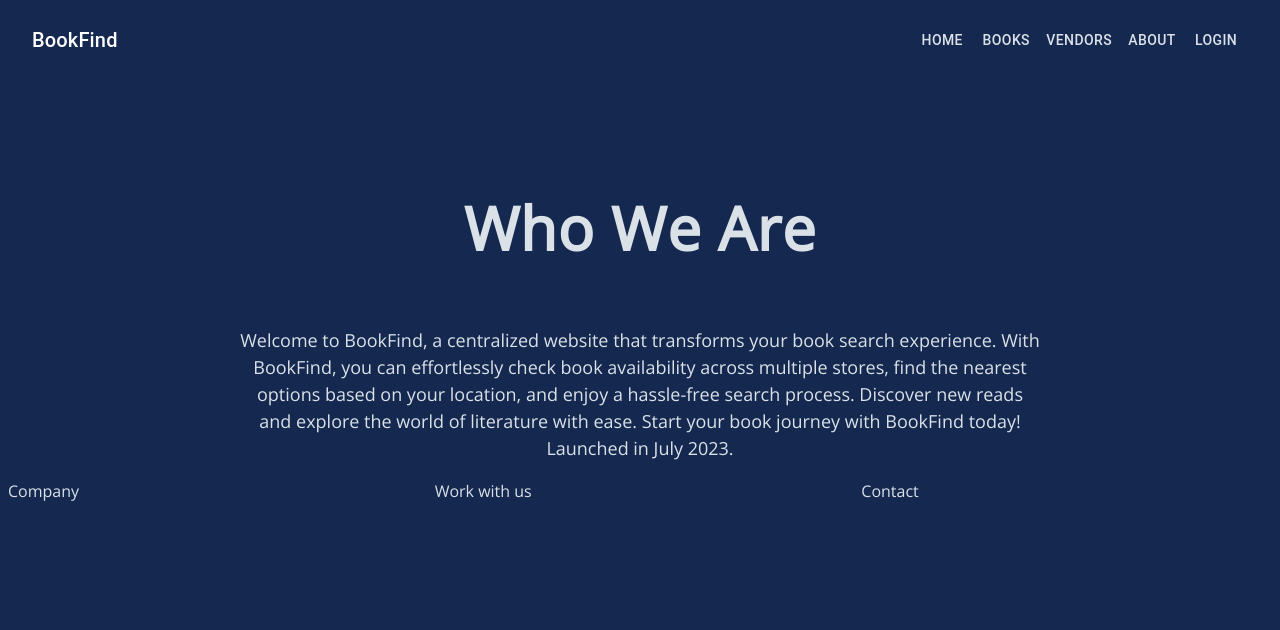
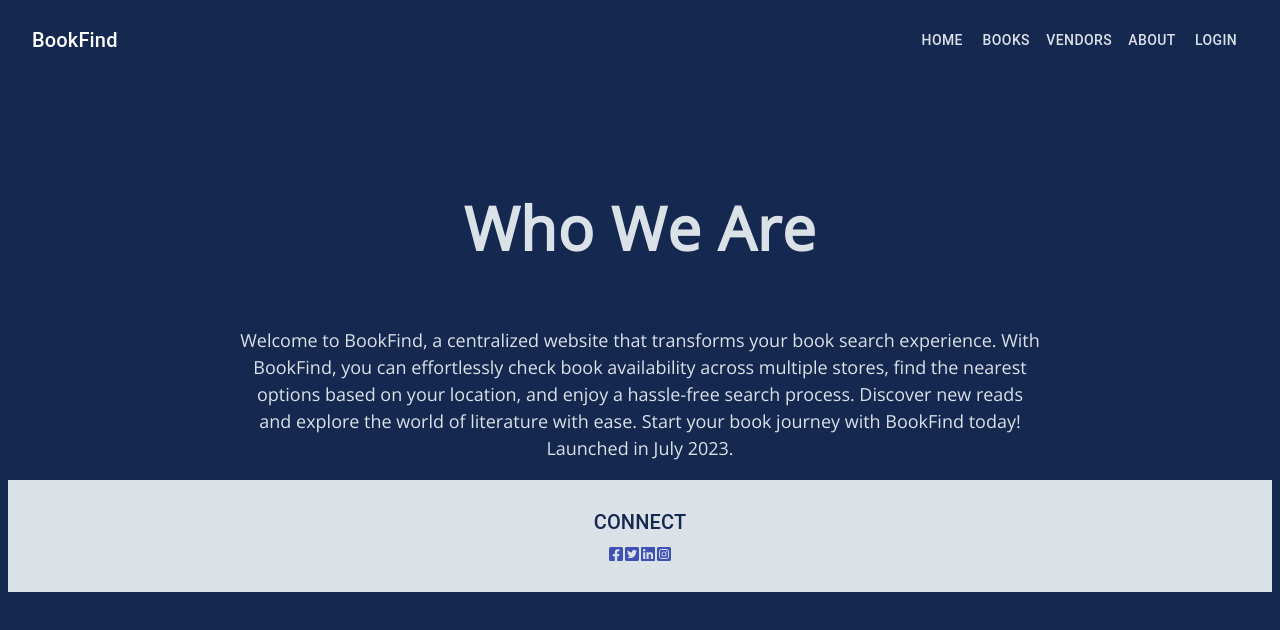
Before and after one commit to LasithRanahewa/BookFind, a React (Create React App) app: page /about in a window 1280 px wide. Shown: the top 630 px of the page. Built offline with nearby package versions, Linux system fonts and the light colour scheme.

Commit message:
addded footer

```diff
--- a/src/components/Footer.js
+++ b/src/components/Footer.js
@@ -1,18 +1,32 @@
-import { Grid } from "@mui/material";
+import { Link, Typography} from "@material-ui/core";
+import { makeStyles } from '@material-ui/core/styles';
+import { width } from "@mui/system";
+
+import { FaFacebookSquare } from 'react-icons/fa';
+import { FaLinkedin } from 'react-icons/fa';
+import { FaTwitterSquare } from 'react-icons/fa';
+import { FaInstagramSquare } from 'react-icons/fa';
 
 function Footer() {
   return (
-    <Grid container spacing={2}>
-      <Grid item xs={12} md={4}>
-        Company
-      </Grid>
-      <Grid item xs={12} md={4}>
-        Work with us
-      </Grid>
-      <Grid item xs={12} md={4}>
-        Contact
-      </Grid>
-    </Grid>
+    <div
+      style={{
+        textAlign: "center",
+        backgroundColor: "#DAE1E7",
+        color: "#142850",
+        padding: "2%",
+
+      }}
+    >
+
+      <Typography variant="h6" gutterBottom style={{textAlign: 'center', color: '#142850'}}>
+        CONNECT
+      </Typography>
+      <Link href="https://web.facebook.com/"><FaFacebookSquare/></Link>
+      <Link href="https://web.twitter.com/"><FaTwitterSquare/></Link>
+      <Link href="https://www.linkedin.com/"><FaLinkedin/></Link>
+      <Link href="https://www.instagram.com/"><FaInstagramSquare/></Link>
+    </div>
   );
 }
 
--- a/src/pages/AboutPage.js
+++ b/src/pages/AboutPage.js
@@ -55,8 +55,9 @@ const AboutUsPage = () => {
           journey with BookFind today! Launched in July 2023.
         </p>
 
-        <Footer />
+
       </div>
+      <Footer />
       {/* </div> */}
     </>
   );
```
Also changed, not shown: src/pages/VendorsPage.js (line endings or trailing spaces).
